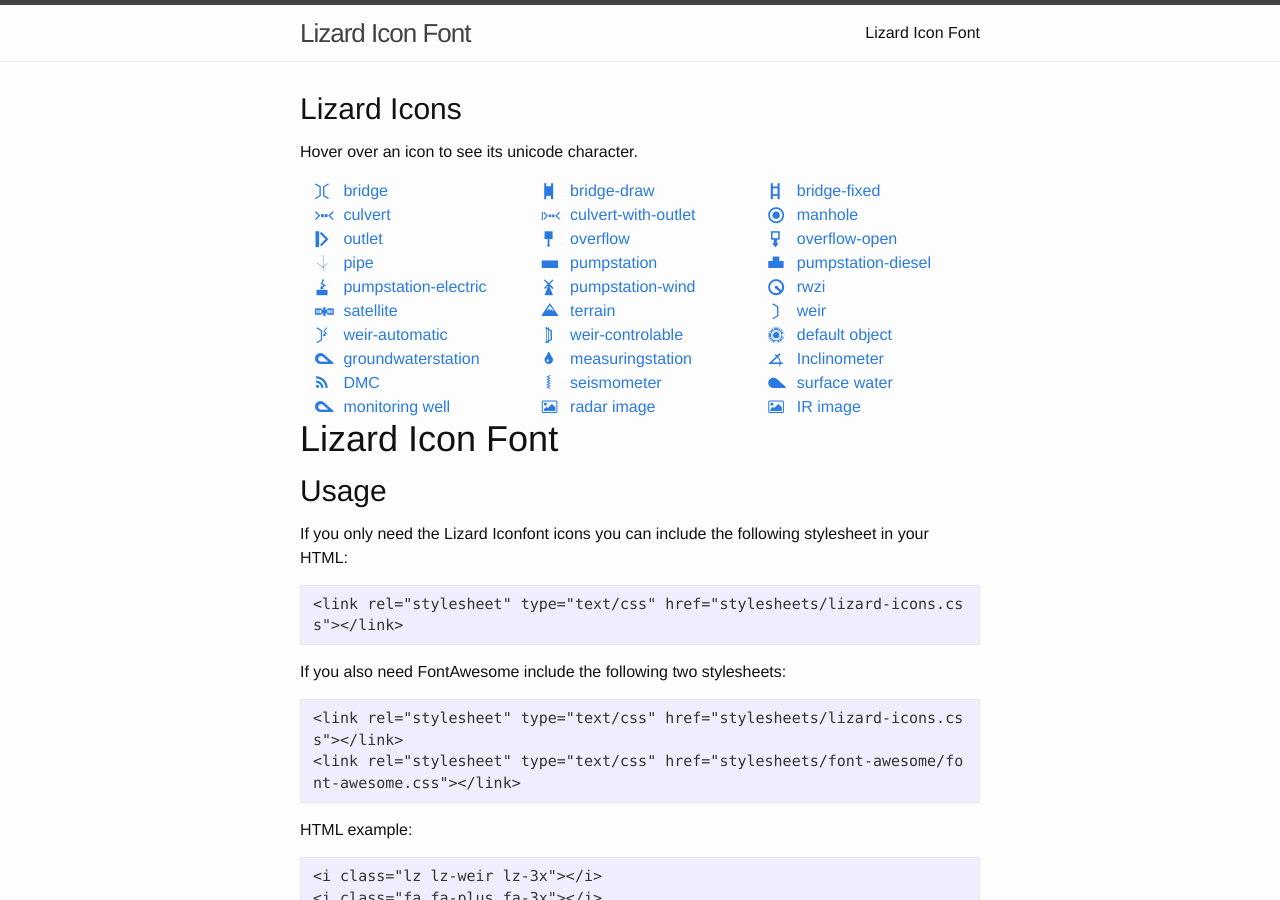
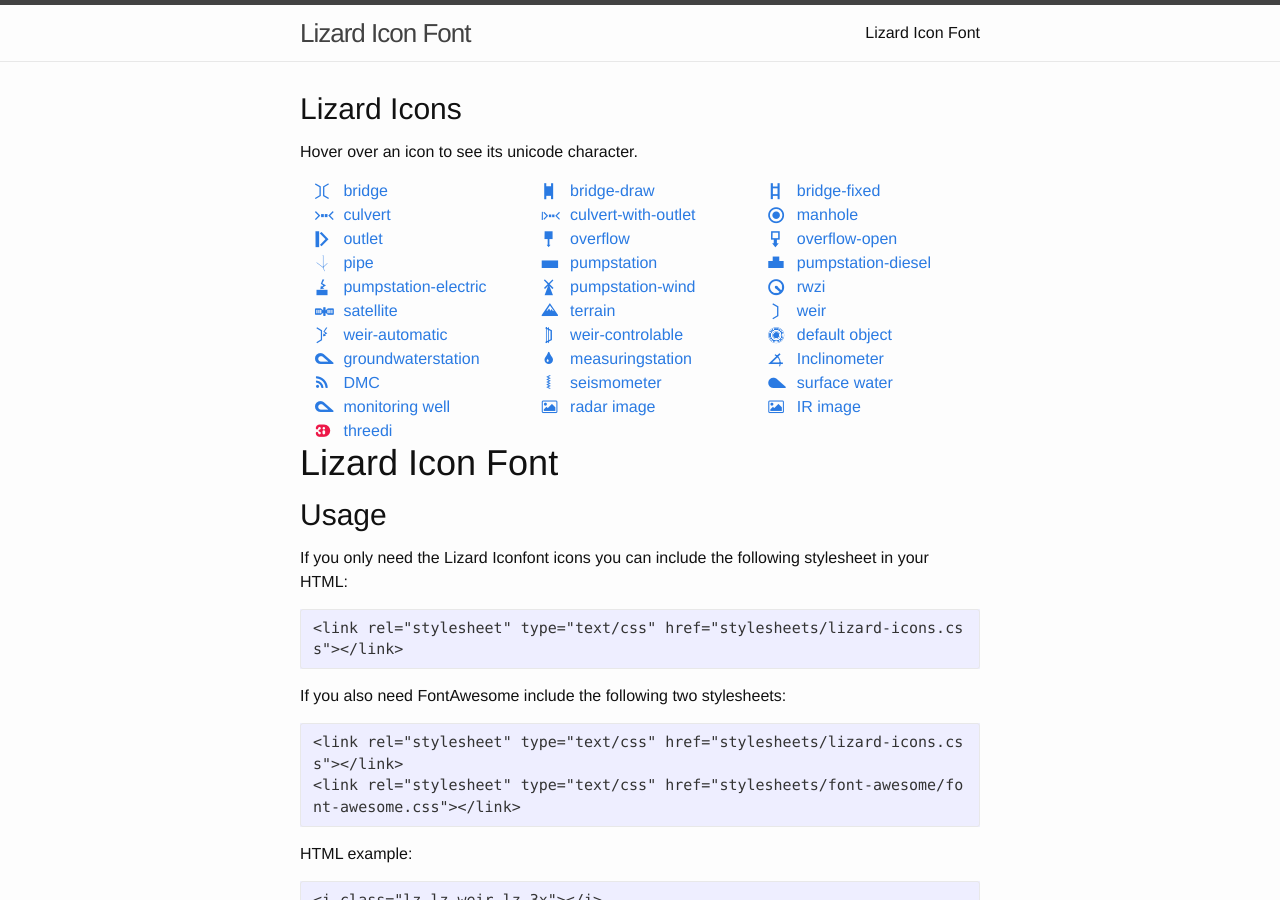
Before and after one commit to nens/lizard-iconfont, a Jekyll site: the page built from index.md, in a window 1280 px wide and 900 px high. Built offline with Jekyll 4.4.1, drawn with Linux system fonts in a browser that asks for light colours.

Commit message:
Add threedi logo to demo page

```diff
--- a/index.md
+++ b/index.md
@@ -192,6 +192,12 @@
         IR image
       </a>
     </div>
+    <div class="col-md-4 col-sm-4">
+      <a class="name" title="Unicode Character: {">
+        <i class="lz lz-threedi" style="color: #ed1848"></i>
+        threedi
+      </a>
+    </div>
   </div>
 </div>
 
```
